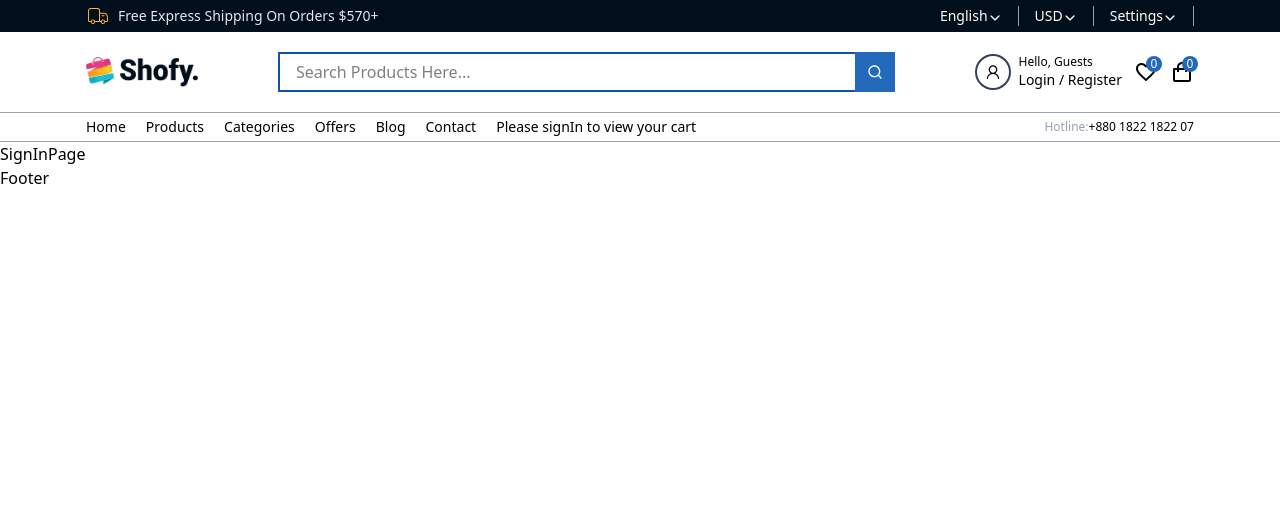
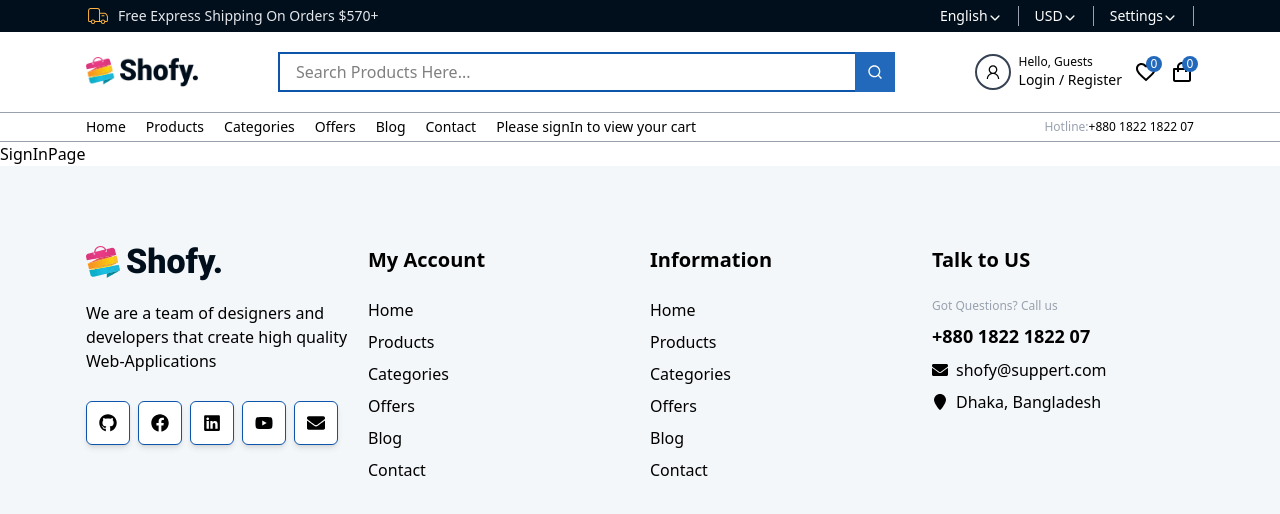
Before and after one commit to rehan606/Shofy-Multi-Vendor-E-commerce-Website-Next.js, a Next.js app: page /signin in a window 1280 px wide. Shown: the top 514 px of the page. Built offline with nearby package versions, Linux system fonts and the light colour scheme.

Commit message:
Footer section Completed

```diff
--- a/src/components/Footer.tsx
+++ b/src/components/Footer.tsx
@@ -1,9 +1,60 @@
 import React from 'react'
+import Container from './Container'
+import Link from 'next/link'
+import Image from 'next/image'
+import  logo  from '@/assets/logo.png'
+import SocialLinks from './SocialLinks'
+import Title from './Title'
+import { navigation } from '@/constants'
+import { FaEnvelope } from 'react-icons/fa'
+import { FaLocationPin } from 'react-icons/fa6'
 
 const Footer = () => {
   return (
-    <div>
-      Footer
+    <div className='bg-[#F4F7F9] py-10 lg:py-20'>
+        <Container className='grid grid-cols-1 md:grid-cols-2 lg:grid-cols-4 gap-5'>
+          <div className='flex flex-col gap-y-5'>
+            <Link href={"/"}> <Image src={logo} alt='logo'/> </Link>
+            <p>We are a team of designers and developers that create high quality Web-Applications</p>
+            <SocialLinks iconStyle='bg-white border border-[#0C55AA] shadow-md text-black p-3 text-lg hover:bg-[#0C55AA] hover:text-white cursor-pointer duration-200 rounded-md'/>
+          </div>
+
+          <div >
+             <Title >My Account </Title>
+
+             <div className='flex flex-col gap-y-2 mt-6'>
+                {
+                  navigation?.map((item)=>(
+                  <Link key={item?.title} href={item?.href} className='hover:text-[#1967c1] duration-200'> {item?.title}</Link>
+                  ))
+                }
+             </div>
+          </div>
+
+          <div >
+             <Title >Information </Title>
+
+             <div className='flex flex-col gap-y-2 mt-6'>
+                {
+                  navigation?.map((item)=>(
+                  <Link key={item?.title} href={item?.href} className='hover:text-[#1967c1] duration-200'> {item?.title}</Link>
+                  ))
+                }
+             </div>
+          </div>
+
+          <div >
+             <Title >Talk to US </Title>
+
+             <div className='flex flex-col gap-y-2 mt-6' >
+                <p className='text-xs text-gray-400 '>Got Questions? Call us</p>
+                <h2 className='text-lg font-bold'>+880 1822 1822 07</h2>
+                <p className='flex items-center'> <FaEnvelope className='mr-2'/> shofy@suppert.com</p>
+                <p className='flex items-center'> <FaLocationPin className='mr-2'/> Dhaka, Bangladesh</p>
+             </div>
+          </div>
+
+        </Container>
     </div>
   )
 }
--- a/src/components/SocialLinks.tsx
+++ b/src/components/SocialLinks.tsx
@@ -2,6 +2,7 @@
 import Link from 'next/link'
 import React from 'react'
 import { FaEnvelope, FaFacebook, FaGithub, FaLinkedin, FaYoutube } from 'react-icons/fa'
+import { twMerge } from 'tailwind-merge'
 
 const linksData = [
   { icon: <FaGithub/>, href: "https://github.com/rehan606" },
@@ -11,11 +12,11 @@ const linksData = [
   { icon: <FaEnvelope/>, href: "https://gmail.com" },
 ]
 
-const SocialLinks = () => {
+const SocialLinks = ({className, iconStyle} : {className?:string, iconStyle?:string}) => {
   return (
-    <div className='text-xl py-2 text-white/50 flex items-center gap-x-2 '>
+    <div className={twMerge('text-xl py-2 text-white/50 flex items-center gap-x-2 ')}>
       {linksData?.map((item, index) => (
-          <Link key={index} href={item?.href} target='blank' className='border border-white/20 inline-flex p-2 rounded-full hover:text-sky-500 hover:border-sky-500 duration-300 cursor-pointer'>
+          <Link key={index} href={item?.href} target='blank' className={twMerge('border border-white/20 inline-flex p-2 rounded-full hover:text-sky-500 hover:border-sky-500 duration-300 cursor-pointer', iconStyle)}>
             {item?.icon}
           </Link>
       ))
--- /dev/null
+++ b/src/components/Title.tsx
@@ -0,0 +1,16 @@
+import React from 'react'
+import { twMerge } from 'tailwind-merge'
+
+interface Props {
+    children: React.ReactNode;
+    className?: string;
+}
+
+const Title = ({ children , className}: Props) => {
+  return (
+    <h2 className={twMerge("text-xl font-semibold flex items-center", className)}> {children}</h2>
+
+  )
+}
+
+export default Title
```
